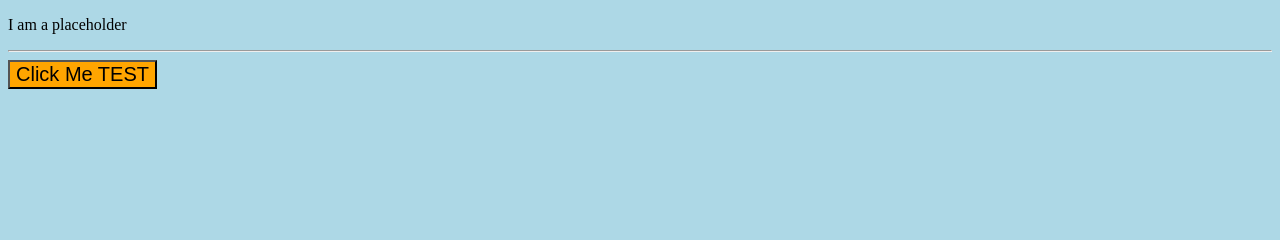
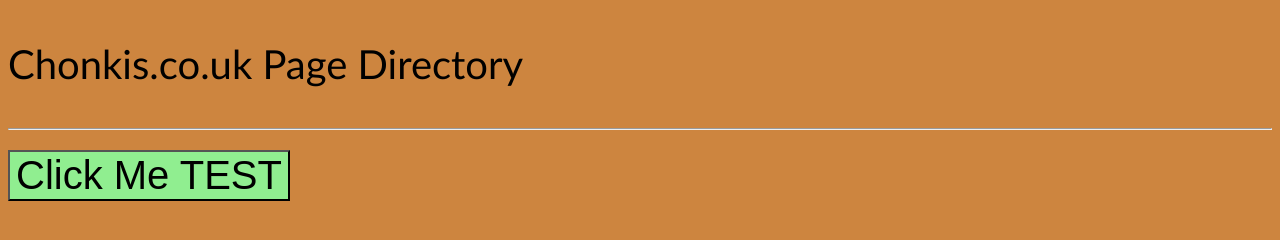
Before and after one commit to chonkous/Chonkis.co.uk, a plain HTML site: page index.html in a window 1280 px wide. Drawn offline with Linux system fonts and the light colour scheme.

Commit message:
Update index.html

```diff
--- a/index.html
+++ b/index.html
@@ -5,17 +5,19 @@
 </head>
 <style>
   #main {
-    background-color: lightblue;
+    background-color: Peru;
+    font-family: Calibri;
+    font-size: 40px;
   }
 
   #SovereignBTN {
-    background-color: orange;
-    font-size: 20px;
+    background-color: lightgreen;
+    font-size: 40px;
   }
 </style>
 
 <body id="main">
-<p> I am a placeholder </p>
+<p> Chonkis.co.uk Page Directory </p>
 <hr>
 <a onclick=href="https://chonkis.co.uk/sovereign">
 <button id="SovereignBTN"> Click Me TEST </button>
```
